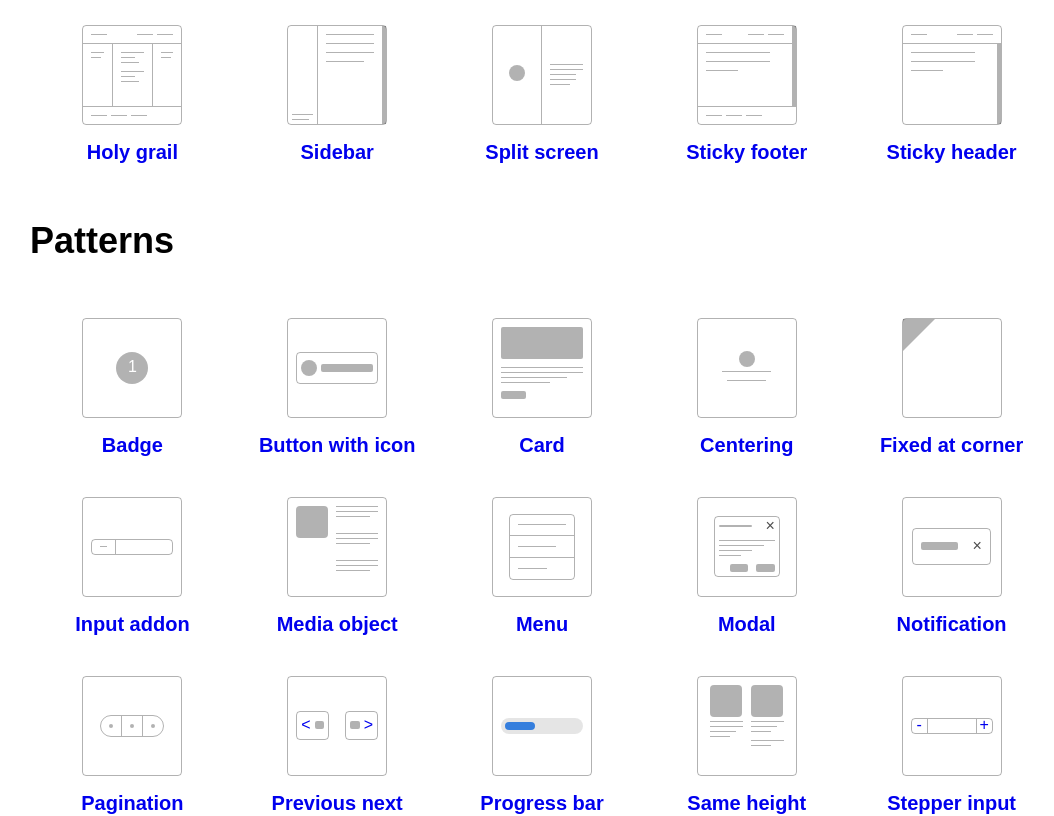
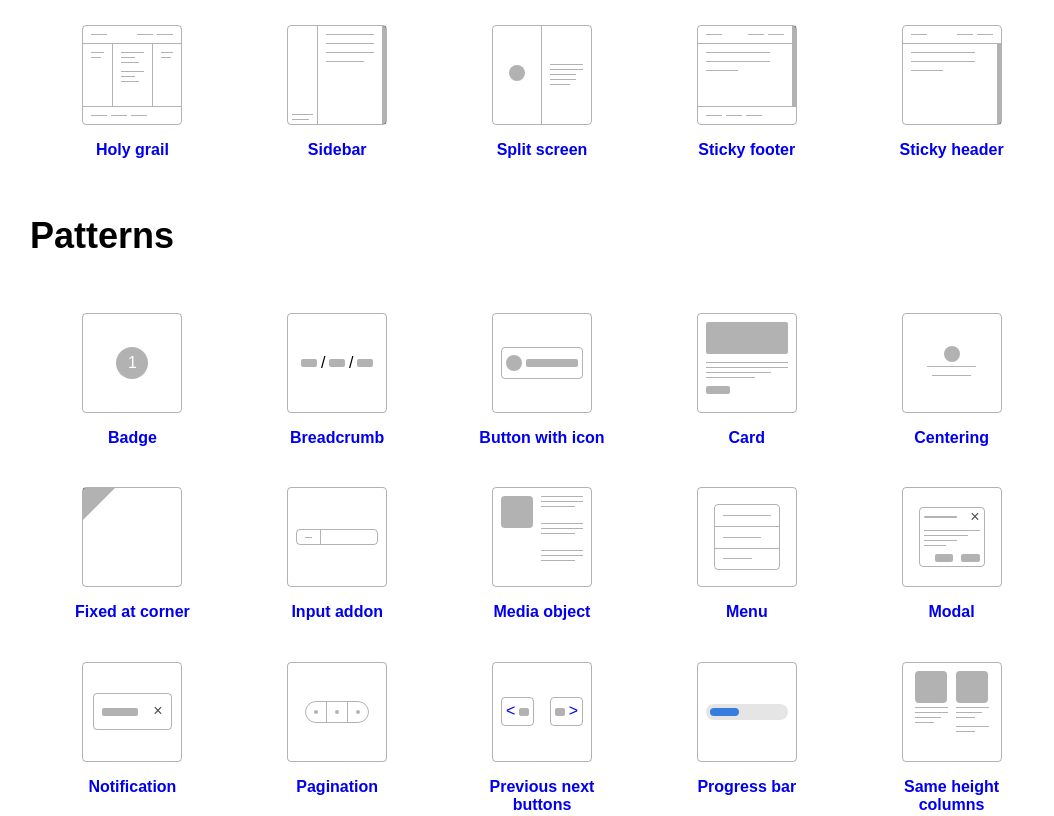
Before and after one commit to phuocng/csslayout, a React (Vite) app: page / in a window 1280 px wide. Shown: the part 340-1156 px from the top of the page, without its empty margins (98-1152 px from the left). Built offline with nearby package versions, Linux system fonts and the light colour scheme; a small style sheet from the web is missing.

Commit message:
Add breadcrumb

```diff
--- a/client/App.jsx
+++ b/client/App.jsx
@@ -3,6 +3,7 @@ import { BrowserRouter as Router, Route, Switch } from 'react-router-dom';
 
 import Home from './Home';
 import Badge from './layouts/badge/Details';
+import Breadcrumb from './layouts/breadcrumb/Details';
 import ButtonWithIcon from './layouts/button-with-icon/Details';
 import Card from './layouts/card/Details';
 import Centering from './layouts/centering/Details';
@@ -29,6 +30,7 @@ const App = () => {
             <Switch>
                 <Route exact={true} path='/'><Home /></Route>
                 <Route exact={true} path='/badge'><Badge /></Route>
+                <Route exact={true} path='/breadcrumb'><Breadcrumb /></Route>
                 <Route exact={true} path='/button-with-icon'><ButtonWithIcon /></Route>
                 <Route exact={true} path='/card'><Card /></Route>
                 <Route exact={true} path='/centering'><Centering /></Route>
--- a/client/Home.jsx
+++ b/client/Home.jsx
@@ -2,6 +2,7 @@ import React from 'react';
 import { Link } from 'react-router-dom';
 
 import BadgeCover from './layouts/badge/Cover';
+import BreadcrumbCover from './layouts/breadcrumb/Cover';
 import ButtonWithIconCover from './layouts/button-with-icon/Cover';
 import CardCover from './layouts/card/Cover';
 import CenterCover from './layouts/centering/Cover';
@@ -50,31 +51,31 @@ const Home = () => {
                     <div className="pa1 w-20">
                         <Link to="/holy-grail" className="link flex flex-column items-center justify-center tc hover-bg-black-10 br2 pa3">
                             <HolyGrailCover />
-                            <h4 className="f4 mv0 pt3">Holy grail</h4>
+                            <h4 className="f5 mv0 pt3">Holy grail</h4>
                         </Link>
                     </div>
                     <div className="pa1 w-20">
                         <Link to="/sidebar" className="link flex flex-column items-center justify-center tc hover-bg-black-10 br2 pa3">
                             <SidebarCover />
-                            <h4 className="f4 mv0 pt3">Sidebar</h4>
+                            <h4 className="f5 mv0 pt3">Sidebar</h4>
                         </Link>
                     </div>
                     <div className="pa1 w-20">
                         <Link to="/split-screen" className="link flex flex-column items-center justify-center tc hover-bg-black-10 br2 pa3">
                             <SplitScreenCover />
-                            <h4 className="f4 mv0 pt3">Split screen</h4>
+                            <h4 className="f5 mv0 pt3">Split screen</h4>
                         </Link>
                     </div>
                     <div className="pa1 w-20">
                         <Link to="/sticky-footer" className="link flex flex-column items-center justify-center tc hover-bg-black-10 br2 pa3">
                             <StickyFooterCover />
-                            <h4 className="f4 mv0 pt3">Sticky footer</h4>
+                            <h4 className="f5 mv0 pt3">Sticky footer</h4>
                         </Link>
                     </div>
                     <div className="pa1 w-20">
                     <Link to="/sticky-header" className="link flex flex-column items-center justify-center tc hover-bg-black-10 br2 pa3">
                         <StickyHeaderCover />
-                        <h4 className="f4 mv0 pt3">Sticky header</h4>
+                        <h4 className="f5 mv0 pt3">Sticky header</h4>
                     </Link>
                     </div>
                 </div>
@@ -85,91 +86,97 @@ const Home = () => {
                     <div className="pa1 w-20">
                         <Link to="/badge" className="link flex flex-column items-center justify-center tc hover-bg-black-10 br2 pa3">
                             <BadgeCover />
-                            <h4 className="f4 mv0 pt3">Badge</h4>
+                            <h4 className="f5 mv0 pt3">Badge</h4>
+                        </Link>
+                    </div>
+                    <div className="pa1 w-20">
+                        <Link to="/breadcrumb" className="link flex flex-column items-center justify-center tc hover-bg-black-10 br2 pa3">
+                            <BreadcrumbCover />
+                            <h4 className="f5 mv0 pt3">Breadcrumb</h4>
                         </Link>
                     </div>
                     <div className="pa1 w-20">
                         <Link to="/button-with-icon" className="link flex flex-column items-center justify-center tc hover-bg-black-10 br2 pa3">
                             <ButtonWithIconCover />
-                            <h4 className="f4 mv0 pt3">Button with icon</h4>
+                            <h4 className="f5 mv0 pt3">Button with icon</h4>
                         </Link>
                     </div>
                     <div className="pa1 w-20">
                         <Link to="/card" className="link flex flex-column items-center justify-center tc hover-bg-black-10 br2 pa3">
                             <CardCover />
-                            <h4 className="f4 mv0 pt3">Card</h4>
+                            <h4 className="f5 mv0 pt3">Card</h4>
                         </Link>
                     </div>
                     <div className="pa1 w-20">
                         <Link to="/centering" className="link flex flex-column items-center justify-center tc hover-bg-black-10 br2 pa3">
                             <CenterCover />
-                            <h4 className="f4 mv0 pt3">Centering</h4>
+                            <h4 className="f5 mv0 pt3">Centering</h4>
                         </Link>
                     </div>
                     <div className="pa1 w-20">
                         <Link to="/fixed-at-corner" className="link flex flex-column items-center justify-center tc hover-bg-black-10 br2 pa3">
                             <FixedAtCornerCover />
-                            <h4 className="f4 mv0 pt3">Fixed at corner</h4>
+                            <h4 className="f5 mv0 pt3">Fixed at corner</h4>
                         </Link>
                     </div>
                     <div className="pa1 w-20">
                         <Link to="/input-add-on" className="link flex flex-column items-center justify-center tc hover-bg-black-10 br2 pa3">
                             <InputAddonCover />
-                            <h4 className="f4 mv0 pt3">Input addon</h4>
+                            <h4 className="f5 mv0 pt3">Input addon</h4>
                         </Link>
                     </div>
                     <div className="pa1 w-20">
                         <Link to="/media-object" className="link flex flex-column items-center justify-center tc hover-bg-black-10 br2 pa3">
                             <MediaObjectCover />
-                            <h4 className="f4 mv0 pt3">Media object</h4>
+                            <h4 className="f5 mv0 pt3">Media object</h4>
                         </Link>
                     </div>
                     <div className="pa1 w-20">
                         <Link to="/menu" className="link flex flex-column items-center justify-center tc hover-bg-black-10 br2 pa3">
                             <MenuCover />
-                            <h4 className="f4 mv0 pt3">Menu</h4>
+                            <h4 className="f5 mv0 pt3">Menu</h4>
                         </Link>
                     </div>
                     <div className="pa1 w-20">
                         <Link to="/modal" className="link flex flex-column items-center justify-center tc hover-bg-black-10 br2 pa3">
                             <ModalCover />
-                            <h4 className="f4 mv0 pt3">Modal</h4>
+                            <h4 className="f5 mv0 pt3">Modal</h4>
                         </Link>
                     </div>
                     <div className="pa1 w-20">
                         <Link to="/notification" className="link flex flex-column items-center justify-center tc hover-bg-black-10 br2 pa3">
                             <NotificationCover />
-                            <h4 className="f4 mv0 pt3">Notification</h4>
+                            <h4 className="f5 mv0 pt3">Notification</h4>
                         </Link>
                     </div>
                     <div className="pa1 w-20">
                         <Link to="/pagination" className="link flex flex-column items-center justify-center tc hover-bg-black-10 br2 pa3">
                             <PaginationCover />
-                            <h4 className="f4 mv0 pt3">Pagination</h4>
+                            <h4 className="f5 mv0 pt3">Pagination</h4>
                         </Link>
                     </div>
                     <div className="pa1 w-20">
                         <Link to="/previous-next-buttons" className="link flex flex-column items-center justify-center tc hover-bg-black-10 br2 pa3">
                             <PreviousNextButtonCover />
-                            <h4 className="f4 mv0 pt3">Previous next buttons</h4>
+                            <h4 className="f5 mv0 pt3">Previous next buttons</h4>
                         </Link>
                     </div>
                     <div className="pa1 w-20">
                         <Link to="/progress-bar" className="link flex flex-column items-center justify-center tc hover-bg-black-10 br2 pa3">
                             <ProgressBarCover />
-                            <h4 className="f4 mv0 pt3">Progress bar</h4>
+                            <h4 className="f5 mv0 pt3">Progress bar</h4>
                         </Link>
                     </div>
                     <div className="pa1 w-20">
                         <Link to="/same-height-columns" className="link flex flex-column items-center justify-center tc hover-bg-black-10 br2 pa3">
                             <SameHeightColumnsCover />
-                            <h4 className="f4 mv0 pt3">Same height columns</h4>
+                            <h4 className="f5 mv0 pt3">Same height columns</h4>
                         </Link>
                     </div>
                     <div className="pa1 w-20">
                         <Link to="/stepper-input" className="link flex flex-column items-center justify-center tc hover-bg-black-10 br2 pa3">
                             <StepperInputCover />
-                            <h4 className="f4 mv0 pt3">Stepper input</h4>
+                            <h4 className="f5 mv0 pt3">Stepper input</h4>
                         </Link>
                     </div>
                 </div>
--- /dev/null
+++ b/client/layouts/breadcrumb/Cover.jsx
@@ -0,0 +1,22 @@
+import React from 'react';
+
+import Frame from '../../placeholders/Frame';
+import Rectangle from '../../placeholders/Rectangle';
+
+const Cover = () => {
+    return (
+        <Frame>
+            <div className="h-100 flex flex-column items-center justify-center">
+                <div className="flex items-center justify-center h2 w-80">
+                    <div className="w-20"><Rectangle /></div>
+                    <div className="mh1 black">/</div>
+                    <div className="w-20"><Rectangle /></div>
+                    <div className="mh1 black">/</div>
+                    <div className="w-20"><Rectangle /></div>
+                </div>
+            </div>
+        </Frame>
+    );
+};
+
+export default Cover;
--- /dev/null
+++ b/client/layouts/breadcrumb/Details.jsx
@@ -0,0 +1,55 @@
+import React from 'react';
+
+import DetailsLayout from '../../DetailsLayout';
+import BrowserFrame from '../../placeholders/BrowserFrame';
+import Rectangle from '../../placeholders/Rectangle';
+import SampleCode from '../../SampleCode';
+import useDocumentTitle from '../../hooks/useDocumentTitle';
+
+const Details = () => {
+    useDocumentTitle('CSS Layout ∙ Breadcrumb');
+
+    return (
+        <DetailsLayout>
+            <h1 className="f1 tc">Breadcrumb</h1>
+            <BrowserFrame
+                content={
+                    <div className="h-100 flex flex-column items-center justify-center">
+                        <div className="flex items-center">
+                            <div className="w4"><Rectangle height={16} /></div>
+                            <div className="mh1 f2 black-30">/</div>
+                            <div className="w2"><Rectangle height={16} /></div>
+                            <div className="mh1 f2 black-30">/</div>
+                            <div className="w3"><Rectangle height={16} /></div>
+                            <div className="mh1 f2 black-30">/</div>
+                            <div className="w2"><Rectangle height={16} /></div>
+                        </div>
+                    </div>
+                }
+                source={
+<SampleCode
+lang="html"
+code={`
+<div style="
+    /* Content is centered vertically */
+    align-items: center;
+    display: flex;
+">
+    <!-- Breadcrumb item -->
+    <a>...</a>
+
+    <!-- Separator -->
+    <div style="margin: 0 8px;">/</span>
+
+    <!-- Repeated items and separators -->
+    ...
+</div>
+`}
+/>
+                }
+            />
+        </DetailsLayout>
+    );
+};
+
+export default Details;
```
